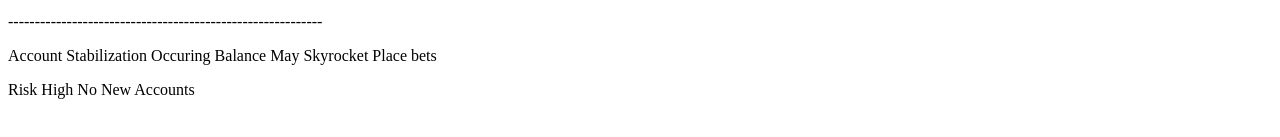
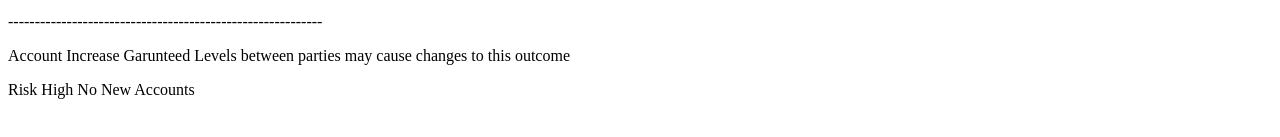
Before and after one commit to debloomanarco/BitcoinMarketingSiteCommisaryAlt, a plain HTML site: page index.html in a window 1280 px wide. Shown: the part 341-478 px from the top of the page. Drawn offline with Linux system fonts and the light colour scheme.

Commit message:
Update index.html

```diff
--- a/index.html
+++ b/index.html
@@ -13,7 +13,7 @@
     <p>Spacevoyage LLE account : 1000000 Inmate LLE 700000 </p>
     <p>Spacvoyage assets: similar to prison + 3cpus multiple blockchains</p>
     <p>-----------------------------------------------------------</p>
-    <p>Account Stabilization Occuring Balance May Skyrocket Place bets </p>
+    <p>Account Increase Garunteed Levels between parties may cause changes to this outcome   </p>
     <p>Risk High No New Accounts </p>
   </body>
 </html>
```
